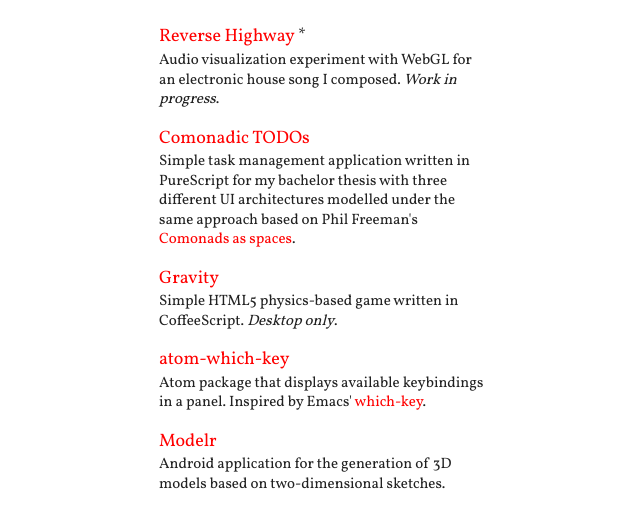
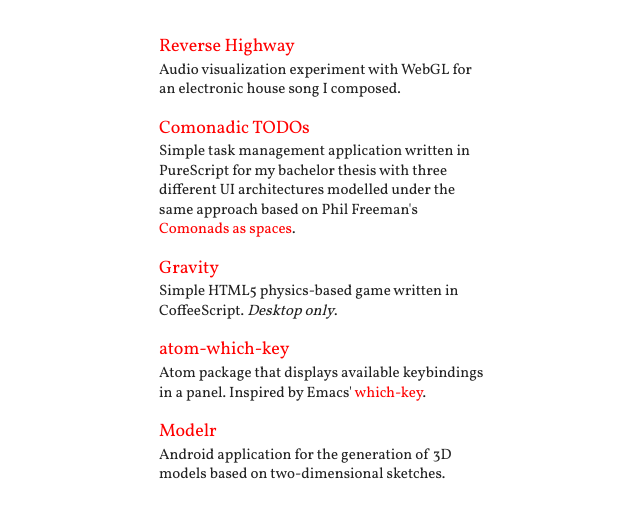
Before and after one commit to arthurxavierx/arthurxavierx.github.io, a website: page portfolio.html in a window 1280 px wide. Shown: the part 171-698 px from the top of the page, without its empty margins (316-956 px from the left). Drawn offline with Linux system fonts and the light colour scheme.

Commit message:
Update WIP status on reverse-highway

```diff
--- a/portfolio.html
+++ b/portfolio.html
@@ -27,8 +27,8 @@
       <ul class="no-bullet">
 
         <li>
-          <h4><a href="//arthurxavierx.github.io/reverse-highway">Reverse Highway</a> *</h4>
-          <p>Audio visualization experiment with WebGL for an electronic house song I composed. <em>Work in progress</em>.</p>
+          <h4><a href="//arthurxavierx.github.io/reverse-highway">Reverse Highway</a></h4>
+          <p>Audio visualization experiment with WebGL for an electronic house song I composed.</p>
         </li>
 
         <li>
```
Also changed, not shown: 1 other file.
